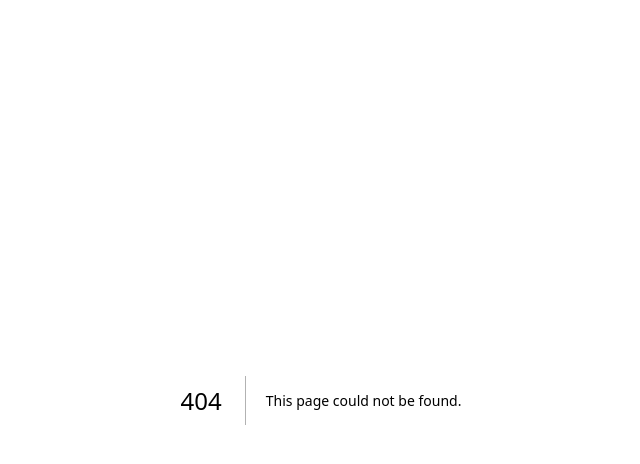
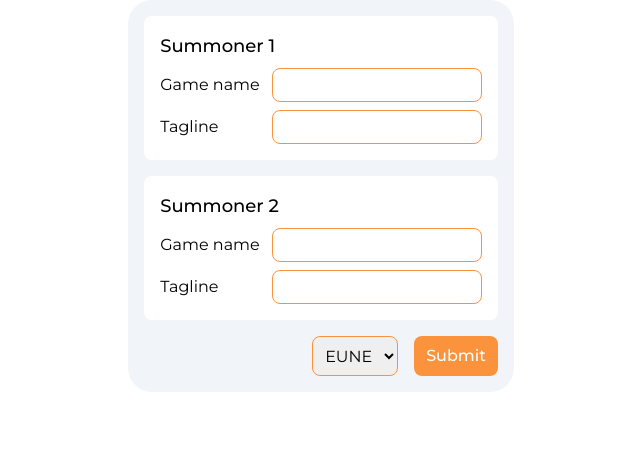
Before and after one commit to kloczewiak/orange-minion, a Next.js app: page /commongames in a window 1280 px wide. Before the commit this address had no page. Shown: the top 464 px of the page, without its empty margins (319-959 px from the left). Built offline with nearby package versions, Linux system fonts and the light colour scheme.

Commit message:
Start working on common games page

```diff
--- /dev/null
+++ b/app/commongames/[region]/page.tsx
@@ -0,0 +1,41 @@
+import { RegionReadable } from '@/app/lib/api/riotTypes';
+import { getRegionCode } from '@/app/lib/api/typeFunctions';
+import {
+  SummonerProfileCard,
+  SummonerProfileCardSkeleton,
+} from '@/app/ui/summonerProfileCard';
+import { Suspense } from 'react';
+
+export default function Page({
+  params,
+  searchParams,
+}: {
+  params: { region: string; players: any };
+  searchParams: { players: string[] };
+}) {
+  // TODO: Add protection for invalid parameters
+  const region = getRegionCode(params.region as RegionReadable);
+  const players = searchParams.players.map((player) => {
+    const data = player.split('#');
+    return {
+      gameName: data[0],
+      tagline: data[1],
+    };
+  });
+
+  return (
+    <div>
+      <div className='flex gap-8'>
+        {players.map(({ gameName, tagline }) => (
+          <Suspense fallback={<SummonerProfileCardSkeleton />}>
+            <SummonerProfileCard
+              gameName={gameName}
+              tagLine={tagline}
+              region={region}
+            />
+          </Suspense>
+        ))}
+      </div>
+    </div>
+  );
+}
--- /dev/null
+++ b/app/commongames/page.tsx
@@ -0,0 +1,11 @@
+import { CommonGamesForm } from '../ui/CommonGamesForm';
+
+export default function Page() {
+  return (
+    <div className='flex justify-center'>
+      <div>
+        <CommonGamesForm />
+      </div>
+    </div>
+  );
+}
--- a/app/mastery/[region]/[gameName]/[tagLine]/page.tsx
+++ b/app/mastery/[region]/[gameName]/[tagLine]/page.tsx
@@ -21,6 +21,7 @@ export default function Page({
       <div className='mt-4 flex justify-around gap-2 sm:justify-center sm:gap-8'>
         <Suspense fallback={<SummonerProfileCardSkeleton />}>
           <SummonerProfileCard
+            key={`${gameName}#${tagLine}`}
             gameName={gameName}
             tagLine={tagLine}
             region={region}
--- /dev/null
+++ b/app/ui/CommonGamesForm.tsx
@@ -0,0 +1,114 @@
+'use client';
+import { SetStateAction, useState } from 'react';
+import { allRegions, getReadableRegion } from '../lib/api/typeFunctions';
+import {
+  Container,
+  StyledButton,
+  StyledInput,
+  StyledSelect,
+} from './components';
+import { RegionReadable } from '../lib/api/riotTypes';
+import { useRouter } from 'next/navigation';
+
+export function CommonGamesForm() {
+  const { replace } = useRouter();
+
+  const [summoner1GameName, setSummoner1GameName] = useState<string>('');
+  const [summoner1Tagline, setSummoner1Tagline] = useState<string>('');
+  const [summoner2GameName, setSummoner2GameName] = useState<string>('');
+  const [summoner2Tagline, setSummoner2Tagline] = useState<string>('');
+  const [region, setRegion] = useState<RegionReadable>('EUNE');
+
+  const OnSubmit = () => {
+    const searchParams = new URLSearchParams();
+    searchParams.append('players', `${summoner1GameName}#${summoner1Tagline}`);
+    searchParams.append('players', `${summoner2GameName}#${summoner2Tagline}`);
+    replace('/commongames/' + region + '?' + searchParams);
+  };
+
+  return (
+    <Container>
+      <form
+        className='flex flex-col items-end gap-4'
+        onSubmit={(e) => {
+          e.preventDefault();
+          OnSubmit();
+        }}
+      >
+        <SummonerInput
+          summonerNumber={1}
+          gameName={summoner1GameName}
+          setGameName={setSummoner1GameName}
+          tagline={summoner1Tagline}
+          setTagline={setSummoner1Tagline}
+        />
+        <SummonerInput
+          summonerNumber={2}
+          gameName={summoner2GameName}
+          setGameName={setSummoner2GameName}
+          tagline={summoner2Tagline}
+          setTagline={setSummoner2Tagline}
+        />
+        <div className='flex gap-4'>
+          <StyledSelect
+            value={region}
+            onChange={(e) => setRegion(e.target.value as RegionReadable)}
+          >
+            {allRegions.map((r) => (
+              <option value={getReadableRegion(r)}>
+                {getReadableRegion(r)}
+              </option>
+            ))}
+          </StyledSelect>
+          <StyledButton>Submit</StyledButton>
+        </div>
+      </form>
+    </Container>
+  );
+}
+
+function SummonerInput({
+  summonerNumber,
+  gameName,
+  setGameName,
+  tagline,
+  setTagline,
+}: {
+  summonerNumber: number;
+  gameName: string;
+  setGameName: (value: SetStateAction<string>) => void;
+  tagline: string;
+  setTagline: (value: SetStateAction<string>) => void;
+}) {
+  return (
+    <div className='bg-white rounded-lg p-4 flex flex-col gap-2'>
+      <h3 className='text-lg font-medium'>Summoner {summonerNumber}</h3>
+      <div className='w-full flex items-center justify-between'>
+        <label className='mr-3' htmlFor='gamename'>
+          Game name
+        </label>
+        <StyledInput
+          className='border'
+          name='gamename'
+          type='text'
+          value={gameName}
+          onChange={(e) => setGameName(e.target.value)}
+          required
+        />
+      </div>
+      <div className='w-full flex items-center justify-between'>
+        <label className='mr-3' htmlFor='tagline'>
+          Tagline
+        </label>
+        <StyledInput
+          className='border'
+          name='tagline'
+          type='text'
+          value={tagline}
+          onChange={(e) => setTagline(e.target.value)}
+          required
+        />
+      </div>
+    </div>
+  );
+}
```
